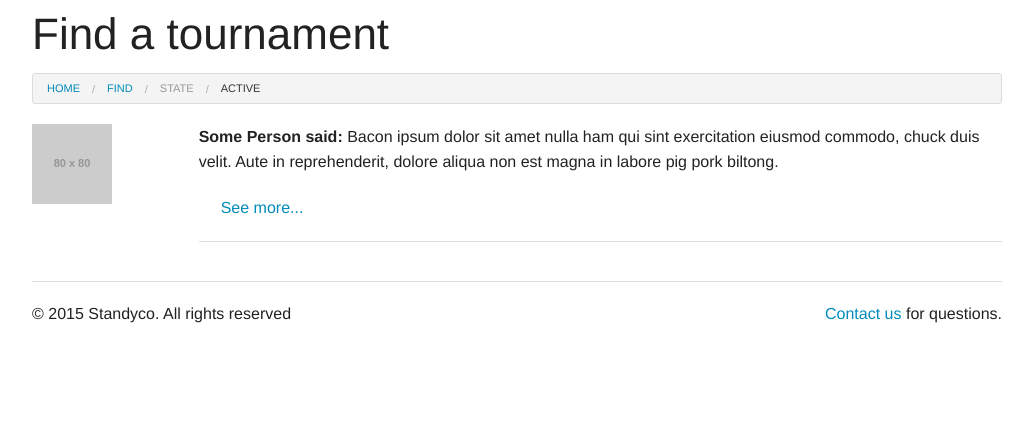
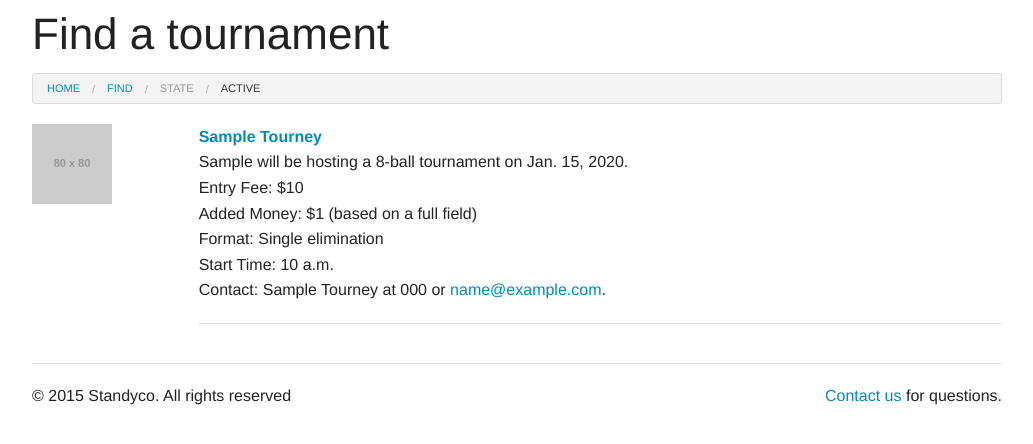
Before and after one commit to sanp/standyco-poolapp, a Django app: page /tournaments/find/state/active/ in a window 1280 px wide. Shown: the part 45-489 px from the top of the page, without its empty margins (123-1156 px from the left). Run offline with Django 3.2, Linux system fonts and the light colour scheme; tables that the repository leaves empty hold one stand-in row (values such as "Sample post"); grey boxes labelled with a size stand in for pictures from a placeholder-image service; parts of the project's set-up code (start-up, migrations or seed data) failed here and were passed over; some libraries are stand-ins or nearby versions.

Commit message:
More updated to the find page

```diff
--- a/poolapp/apps/find/templates/find/state.html
+++ b/poolapp/apps/find/templates/find/state.html
@@ -1,4 +1,5 @@
 {% extends "base.html" %}
+{% load humanize %}
 
 {% block content %}
 
@@ -33,13 +34,16 @@
             <img src="http://placehold.it/80x80&text=[img]"/>
         </div>
         <div class="large-10 columns">
-        <p><strong>Some Person said:</strong> Bacon ipsum dolor sit amet
-        nulla ham qui sint exercitation eiusmod commodo, chuck duis velit.
-        Aute in reprehenderit, dolore aliqua non est magna in labore pig
-        pork biltong.</p>
-        <ul class="inline-list">
-            <li><a href="#">See more...</a></li>
-        </ul>
+            <p>
+            <a href="{{ tourney.tourney_id }}/"><strong>{{ tourney.title|title }}</strong></a><br />
+            {{ tourney.pool_hall }} will be hosting a {{ tourney.get_game_display }} tournament on {{ tourney.date }}.<br />
+            <!-- Must load humanize to use intcomma -->
+            Entry Fee: ${{ tourney.fee|floatformat:"0"|intcomma }}<br />
+            Added Money: ${{ tourney.added_money|floatformat:"0"|intcomma }} (based on a full field)<br />
+            Format: {{ tourney.get_tourney_format_display }}<br />
+            Start Time: {{ tourney.start_time }}<br />
+            Contact: {{ tourney.contact_name|title }} at {{ tourney.contact_phone }} or <a href="mailto:{{ tourney.contact_email }}?Subject={{ tourney.title|title }}%20Tournament" target="_top">{{ tourney.contact_email }}</a></h5>.
+            </p>
             <hr/>
         </div>
 
```
Lines whose indentation alone changed are shown as unchanged.
